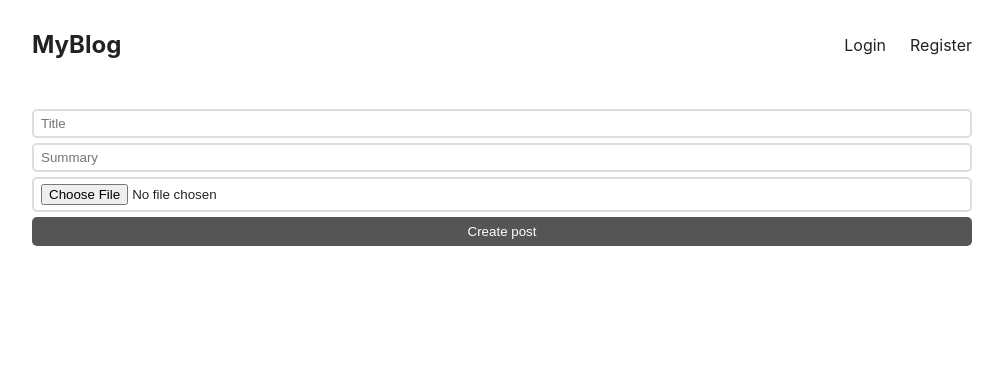
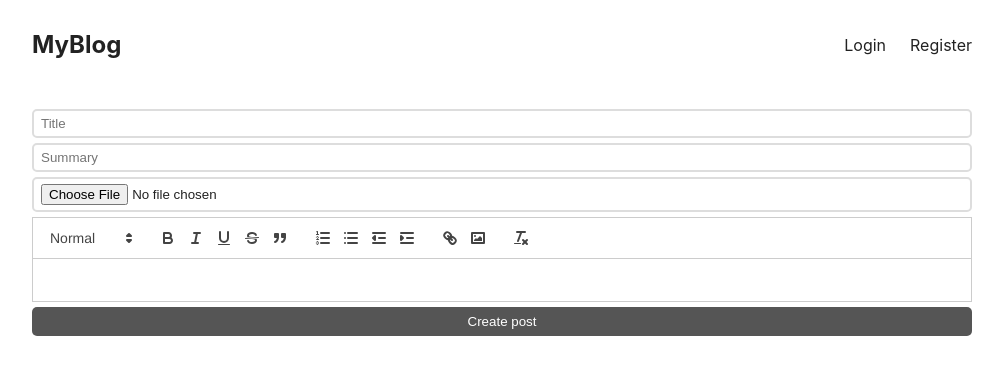
Before and after one commit to mfrancislie/mern-blog, a React (Create React App) app in the folder frontend/: page /create in a window 1280 px wide. Shown: the top 374 px of the page, without its empty margins (138-1141 px from the left). Built offline with nearby package versions, Linux system fonts and the light colour scheme; no server answers.

Commit message:
handlSubmit functionalities

```diff
--- a/frontend/src/pages/CreateNewPost.jsx
+++ b/frontend/src/pages/CreateNewPost.jsx
@@ -1,18 +1,36 @@
 import React, { useState } from 'react';
 import { Navigate } from 'react-router-dom';
+import { Editor } from '../components';
 
 const CreateNewPost = () => {
   const [title, setTitle] = useState('');
   const [summary, setSummary] = useState('');
+  const [content, setContent] = useState('');
+  const [files, setFiles] = useState('');
   const [redirect, setRedirect] = useState(false);
 
-  const createNewPost = () => {};
+  const handleSubmit = async (e) => {
+    const data = new FormData();
+    data.set('title', title);
+    data.set('summary', summary);
+    data.set('content', content);
+    data.set('file', files[0]);
+    e.preventDefault();
+    const response = await fetch('http://localhost:5000/post', {
+      method: 'POST',
+      body: data,
+      credentials: 'include',
+    });
+    if (response.ok) {
+      setRedirect(true);
+    }
+  };
 
   if (redirect) {
     return <Navigate to={'/'} />;
   }
   return (
-    <form onSubmit={createNewPost}>
+    <form onSubmit={handleSubmit}>
       <input
         type="title"
         placeholder={'Title'}
@@ -25,7 +43,8 @@ const CreateNewPost = () => {
         value={summary}
         onChange={(ev) => setSummary(ev.target.value)}
       />
-      <input type="file" onChange={() => console.log('asdf')} />
+      <input type="file" onChange={(ev) => setFiles(ev.target.files)} />
+      <Editor value={content} onChange={setContent} />
       <button style={{ marginTop: '5px' }}>Create post</button>
     </form>
   );
```
Also changed, not shown: 1 other file (tests, documents, lock files or other folders).
